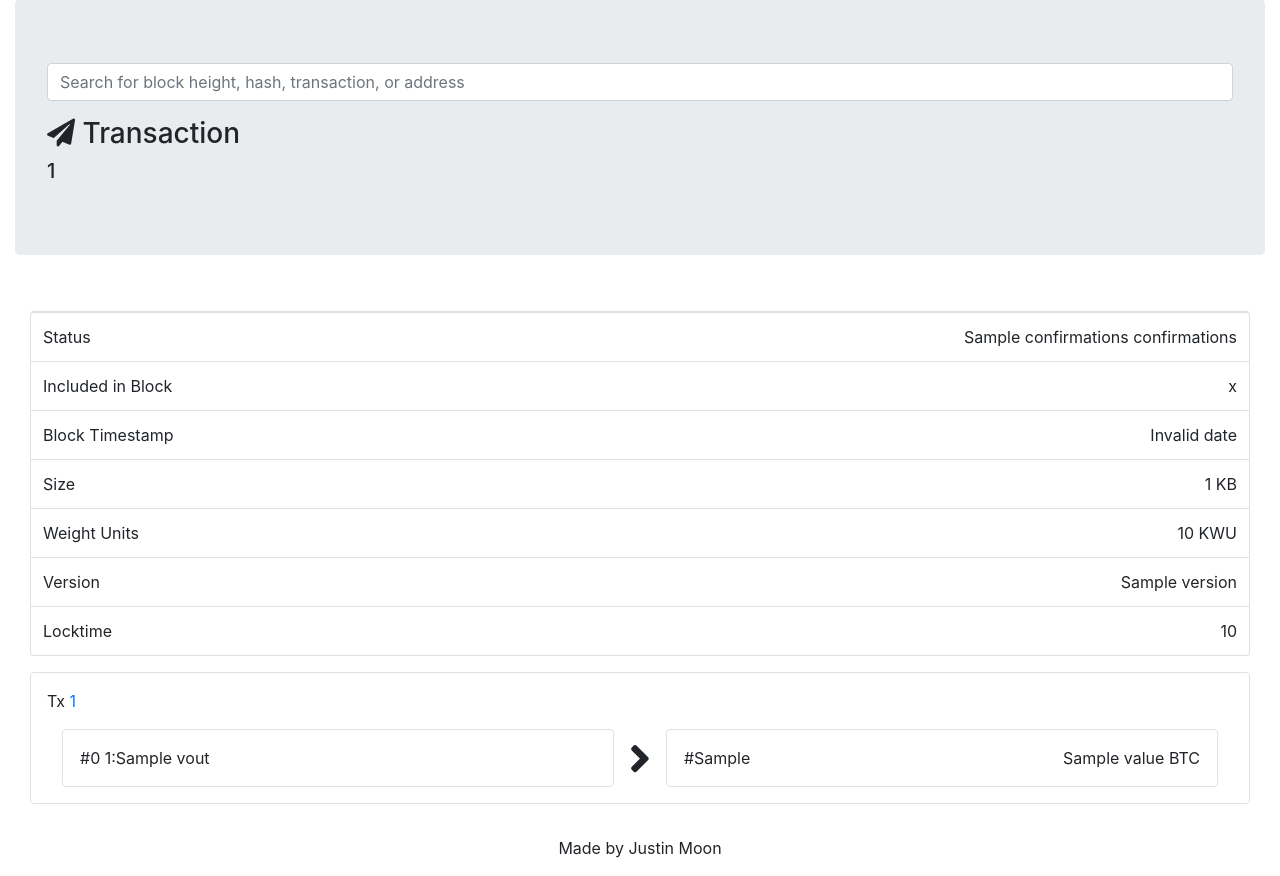
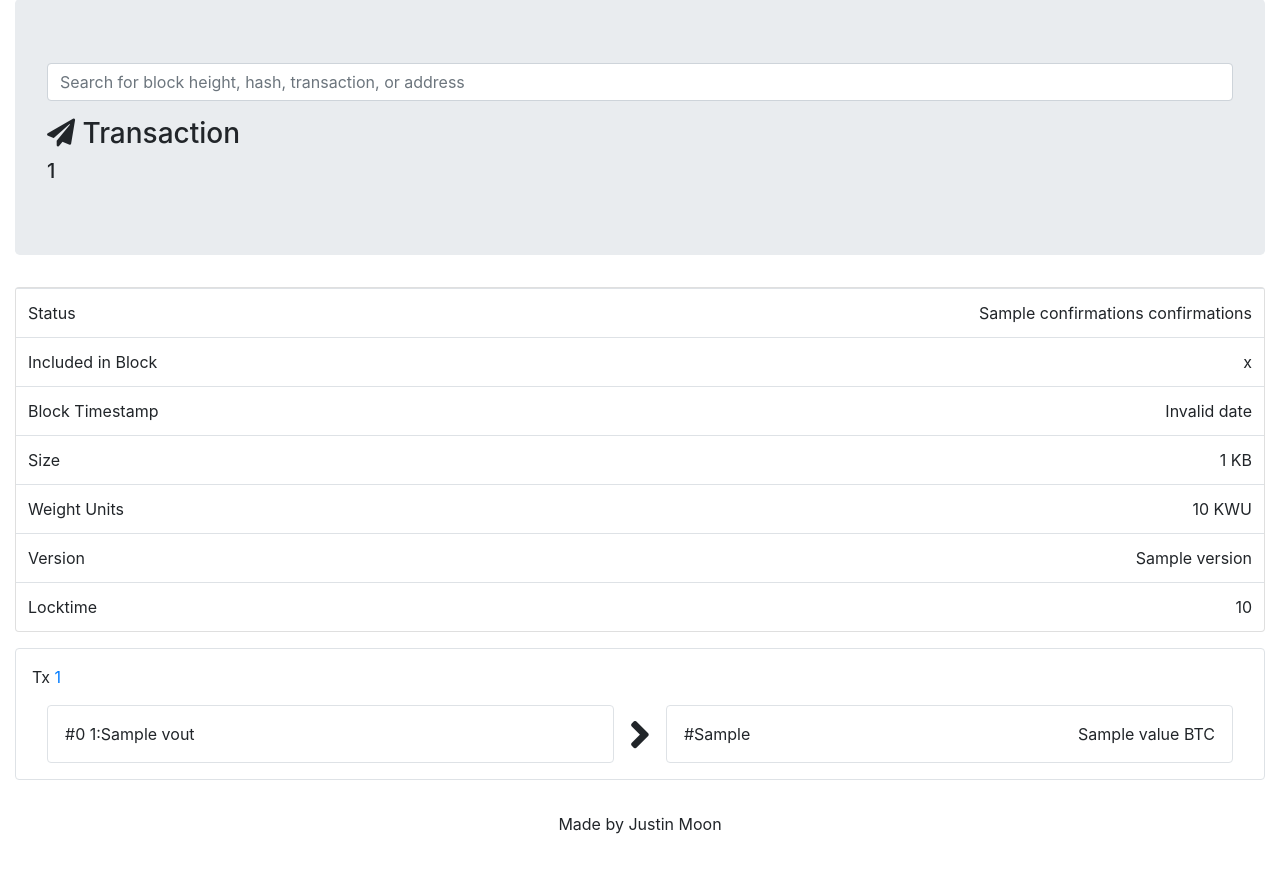
Before and after one commit to justinmoon/block-explorer, a Flask app: template templates/tx.html in a window 1280 px wide. Shown: the part 57-933 px from the top of the page. After the commit the page ends 891 px from the top, so only its background shows below. Run offline with Flask 2, Linux system fonts and the light colour scheme; the template is opened without the code that fills it: most values are stand-ins (such as "Sample title", 1, 10 or a date in 2020); parts of the project's set-up code (start-up, migrations or seed data) failed here and were passed over; some libraries are stand-ins or nearby versions.

Commit message:
Remove redundant containers

```diff
--- a/templates/layout.html
+++ b/templates/layout.html
@@ -57,7 +57,7 @@
       </div>
     </div>
 
-    <div class="container pt-4 flex-grow-1">
+    <div class="container flex-grow-1">
       {% block content %}{% endblock %}
     </div>
 
--- a/templates/tx.html
+++ b/templates/tx.html
@@ -13,8 +13,6 @@
 {% endblock %}
 
 {% block content %}
-<div class="container">
-
 <div class="card">
   <table class="table">
     <tr>
@@ -50,5 +48,4 @@
 
 {{ tx_widget(tx) }}
 
-</div>
 {% endblock %}
```
Also changed, not shown: templates/block.html (+5 -7 lines). Lines whose indentation alone changed are shown as unchanged.
